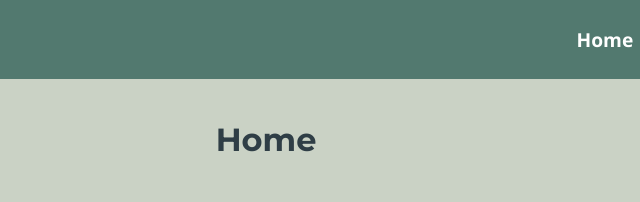
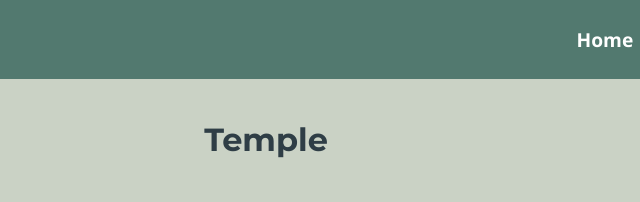
Before and after one commit to KennethCortez/wdd131, a plain HTML site: page temples.html in a window 1280 px wide. Shown: the top 202 px of the page, 374-1014 px from the left. Drawn offline with nearby package versions, Linux system fonts and the light colour scheme.

Commit message:
h1 correction

```diff
--- a/temples.html
+++ b/temples.html
@@ -29,7 +29,7 @@
         </nav>
     </header>
     <main>
-        <h1>Home</h1>
+        <h1>Temple</h1>
         <figure>
             <img src="images/temple_images/fairbanks-alaska-temple.jpg" alt="fairbanks-alaska-temple">
             <figcaption>Fairbanks, Alaska temple</figcaption>
```
